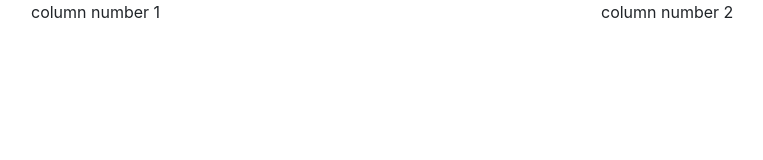
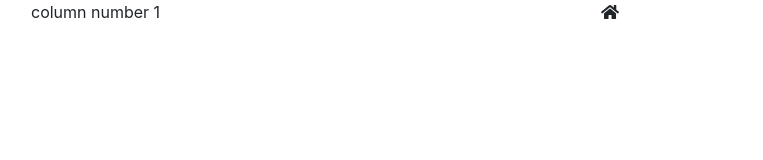
Before and after one commit to kamalyadav11/Online-Mobile-Store, a React (Create React App) app: page / in a window 1280 px wide. Shown: the top 160 px of the page, without its empty margins (54-817 px from the left). Built offline with nearby package versions, Linux system fonts and the light colour scheme; a web font is replaced by a local one.

Commit message:
added font-awesome in App.js

```diff
--- a/src/App.js
+++ b/src/App.js
@@ -8,7 +8,11 @@ class App extends Component {
       <div className="container">
         <div className="row">
           <div className="col-6">column number 1</div>
-          <div className="col-6">column number 2</div>
+          <div className="col-6">
+            <span>
+              <i className="fas fa-home" />
+            </span>
+          </div>
         </div>
       </div>
     );
```
